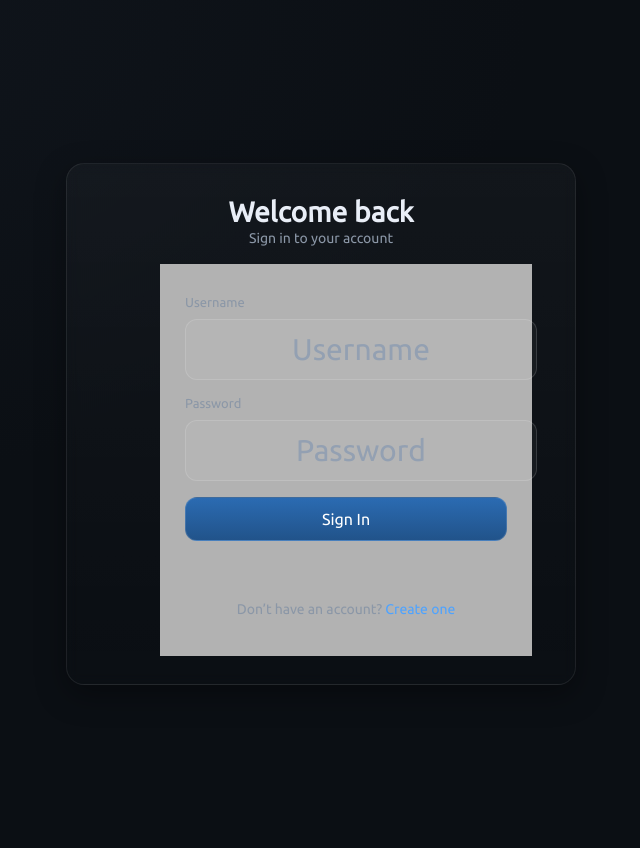
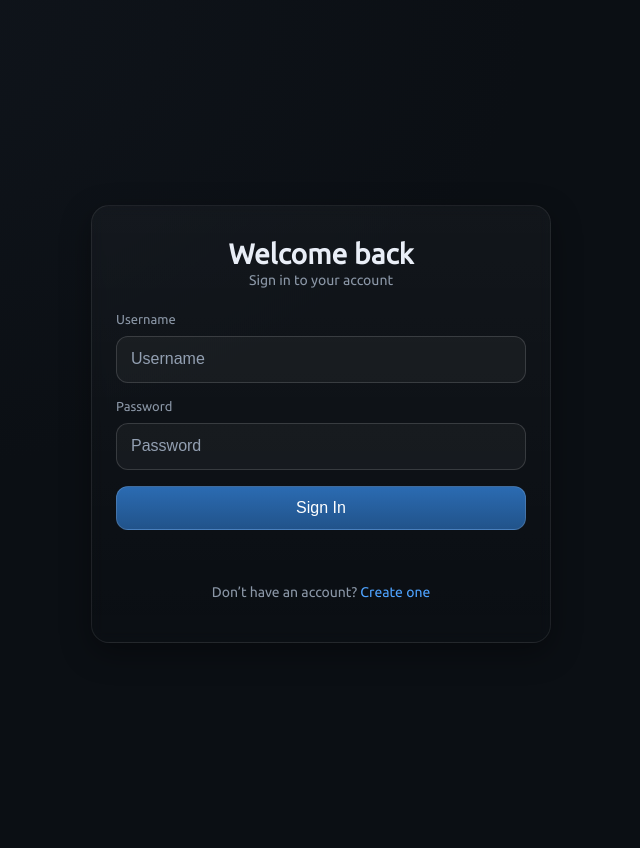
Before and after one commit to Nramyanaga/contact-manager, a PHP site: page / in a window 1280 px wide. Shown: the whole page, without its empty margins (319-959 px from the left). Run offline with PHP 8.4, Linux system fonts and the light colour scheme.

Commit message:
fixed styling

```diff
--- a/css/styles.css
+++ b/css/styles.css
@@ -1,145 +1,6 @@
-body
-{
-    background-color: #707070;
-}
-
-#title
-{
-    font-size: 40px;
-    width: 100%;
-    margin: 2% 5%;
-    text-align: center;
-    font-family: 'Ubuntu', sans-serif;
-    color: #FFFFFF;
-}
-
-#loginDiv
-{
-    font-size: 30px;
-    width: 70%;
-    margin-left: 15%;
-    padding: 25px;
-    background-color: #b2b2b2;
-}
-
-#loggedInDiv
-{
-    font-size: 30px;
-    width: 70%;
-    margin-left: 15%;
-    padding: 25px;
-    background-color: #b2b2b2;
-}
-
-#accessUIDiv
-{
-    font-size: 30px;
-    width: 70%;
-    margin-left: 15%;
-    padding: 25px;
-    background-color: #b2b2b2;
-}
-
-.buttons
-{
-    font-size: 30px;
-    border-radius: 25px;
-    width: 50%;
-    margin-left: 25%;
-    font-family: 'Ubuntu', sans-serif;
-}
-
-.buttons:hover{
-    background-color: #00d5124f;
-    color: #FFFFFF;
-    opacity: 50%;
-}
-
-#loginName
-{
-	font-size: 30px;
-}
-#loginPassword
-{
-	font-size: 30px;
-}
-#searchText
-{
-	font-size: 30px;
-}
-#colorText
-{
-	font-size: 30px;
-}
-
-input[type="text"],input[type="password"]{
-    border-radius: 25px;
-    text-align: center;
-    width: 80%;
-    margin-left: 10%;
-    margin-bottom: 2%;
-    font-family: 'Ubuntu', sans-serif;
-}
-
-#inner-title{
-    display: inline-block;
-    font-size: 0.8em;
-    width: 90%;
-    text-align: center;
-    margin-left: 5%;
-    margin-bottom: 2%;
-    font-family: 'Ubuntu', sans-serif;
-    color: #95060a;
-}
-
-#loginResult{
-    display: inline-block;
-    font-size: 0.8em;
-    width: 90%;
-    text-align: center;
-    margin-left: 5%;
-    margin-bottom: 2%;
-    font-family: 'Ubuntu', sans-serif;
-    color: #95060a;
-}
-
-#userName{
-    display: inline-block;
-    width: 80%;
-    margin-left: 10%;
-    text-align: center;
-}
-
-#logoutButton{
-    width: 20%;
-    margin-left: 40%;
-}
-
-select{
-    width: 30%;
-    margin-left: 35%;
-    margin-top: 2%;
-    font-size: 0.75em;
-    font-family: 'Ubuntu', sans-serif;
-}
-
-#colorSearchResult{
-    display: none;
-}
-
-#colorAddResult{
-    display: inline-block;
-    font-size: 0.8em;
-    width: 90%;
-    text-align: center;
-    margin-left: 5%;
-    margin-top: 2%;
-    margin-bottom: 1%;
-    font-family: 'Ubuntu', sans-serif;
-    color: #95060a;
-}
-
-/* ===== Auth layout (non-breaking additions) ===== */
+/* =========================
+   Design Tokens
+========================= */
 :root {
   --bg: #0b0f14;
   --card: #151a21;
@@ -150,15 +11,22 @@ select{
   --radius: 18px;
 }
 
+/* =========================
+   Base
+========================= */
+html, body {
+  margin: 0;
+  min-height: 100%;
+}
 body {
   background: radial-gradient(1200px 800px at 10% 0%, #10151c 0%, #0b0f14 60%);
   color: var(--text);
   font-family: 'Ubuntu', system-ui, -apple-system, Segoe UI, Roboto, sans-serif;
-  margin: 0;
-  min-height: 100vh;
 }
 
-/* Shell centers the card */
+/* =========================
+   Auth Pages (Login/Signup)
+========================= */
 .auth-shell {
   min-height: 100vh;
   display: grid;
@@ -166,7 +34,6 @@ body {
   padding: 24px;
 }
 
-/* Card */
 .auth-card {
   width: 100%;
   max-width: 460px;
@@ -178,7 +45,26 @@ body {
   box-shadow: 0 10px 30px rgba(0,0,0,0.35);
 }
 
-/* Titles */
+/* Keep everything inside the card from overflowing its width */
+.auth-card,
+.auth-card * {
+  box-sizing: border-box;
+}
+
+.auth-card {
+  overflow: hidden; /* trims any subpixel bleed on rounded corners */
+}
+
+.auth-form input[type="text"],
+.auth-form input[type="password"] {
+  line-height: 1.3;
+}
+
+.auth-form input:focus {
+  outline: 0;               /* remove default outline */
+  box-shadow: 0 0 0 2px rgba(78,163,255,0.25); /* subtle focus ring */
+}
+
 .auth-title {
   margin: 4px 0 2px;
   font-size: 28px;
@@ -193,7 +79,6 @@ body {
   font-size: 14px;
 }
 
-/* Form */
 .auth-form {
   display: grid;
   gap: 10px;
@@ -205,8 +90,8 @@ body {
   margin-top: 6px;
 }
 
-input[type="text"],
-input[type="password"] {
+.auth-form input[type="text"],
+.auth-form input[type="password"] {
   width: 100%;
   margin: 0;
   padding: 12px 14px;
@@ -218,36 +103,31 @@ input[type="password"] {
   outline: none;
 }
 
-input[type="text"]::placeholder,
-input[type="password"]::placeholder {
+.auth-form input::placeholder {
   color: #93a0b2;
 }
 
-input[type="text"]:focus,
-input[type="password"]:focus {
+.auth-form input:focus {
   border-color: var(--accent);
 }
 
-/* Buttons */
-.buttons,
-.auth-button {
+.auth-button,
+.buttons {
   width: 100%;
   margin: 6px 0 2px;
   padding: 12px;
   border-radius: 12px;
   border: 1px solid rgba(255,255,255,0.14);
   background: linear-gradient(180deg, #2b6bb2, #21538a);
-  color: white;
+  color: #fff;
   font-size: 16px;
   cursor: pointer;
 }
-
-.buttons:hover,
-.auth-button:hover {
+.auth-button:hover,
+.buttons:hover {
   filter: brightness(1.05);
 }
 
-/* Link row under form */
 .auth-switch {
   margin-top: 8px;
   text-align: center;
@@ -259,16 +139,127 @@ input[type="password"]:focus {
   color: var(--accent);
   text-decoration: none;
 }
-
 .auth-link:hover {
   text-decoration: underline;
 }
 
-/* Inline error */
 .auth-error {
   display: block;
   margin-top: 6px;
   color: var(--danger);
   font-size: 13px;
-  min-height: 18px; /* reserves space to avoid layout shift */
+  min-height: 18px; /* avoids layout shift */
 }
+
+/* Neutralize any legacy IDs inside the new auth card if they exist */
+.auth-card #loginDiv,
+.auth-card #loggedInDiv,
+.auth-card #accessUIDiv {
+  background: transparent !important;
+  font-size: inherit !important;
+  width: auto !important;
+  margin: 0 !important;
+  padding: 0 !important;
+  border: 0 !important;
+}
+.auth-card #loginName,
+.auth-card #loginPassword {
+  font-size: 16px !important;
+  width: 100% !important;
+  margin: 0 !important;
+  border-radius: 12px !important;
+  text-align: left !important;
+}
+
+/* =========================
+   Legacy Pages (Optional)
+   Use by adding <body class="legacy"> on older pages like color.html
+========================= */
+body.legacy {
+  background-color: #707070;
+  color: #000;
+}
+
+body.legacy #title {
+  font-size: 40px;
+  width: 100%;
+  margin: 2% 5%;
+  text-align: center;
+  font-family: 'Ubuntu', sans-serif;
+  color: #FFFFFF;
+}
+
+body.legacy #loginDiv,
+body.legacy #loggedInDiv,
+body.legacy #accessUIDiv {
+  font-size: 30px;
+  width: 70%;
+  margin-left: 15%;
+  padding: 25px;
+  background-color: #b2b2b2;
+}
+
+body.legacy .buttons {
+  font-size: 30px;
+  border-radius: 25px;
+  width: 50%;
+  margin-left: 25%;
+  font-family: 'Ubuntu', sans-serif;
+}
+body.legacy .buttons:hover {
+  background-color: #00d5124f;
+  color: #FFFFFF;
+  opacity: 0.5; /* fix invalid 50% */
+}
+
+body.legacy #loginName,
+body.legacy #loginPassword,
+body.legacy #searchText,
+body.legacy #colorText {
+  font-size: 30px;
+}
+
+body.legacy input[type="text"],
+body.legacy input[type="password"] {
+  border-radius: 25px;
+  text-align: center;
+  width: 80%;
+  margin-left: 10%;
+  margin-bottom: 2%;
+  font-family: 'Ubuntu', sans-serif;
+}
+
+body.legacy #inner-title,
+body.legacy #loginResult,
+body.legacy #colorAddResult {
+  display: inline-block;
+  font-size: 0.8em;
+  width: 90%;
+  text-align: center;
+  margin-left: 5%;
+  margin-bottom: 2%;
+  font-family: 'Ubuntu', sans-serif;
+  color: #95060a;
+}
+
+body.legacy #userName {
+  display: inline-block;
+  width: 80%;
+  margin-left: 10%;
+  text-align: center;
+}
+
+body.legacy #logoutButton {
+  width: 20%;
+  margin-left: 40%;
+}
+
+body.legacy select {
+  width: 30%;
+  margin-left: 35%;
+  margin-top: 2%;
+  font-size: 0.75em;
+  font-family: 'Ubuntu', sans-serif;
+}
+
+body.legacy #colorSearchResult { display: none; }
```
